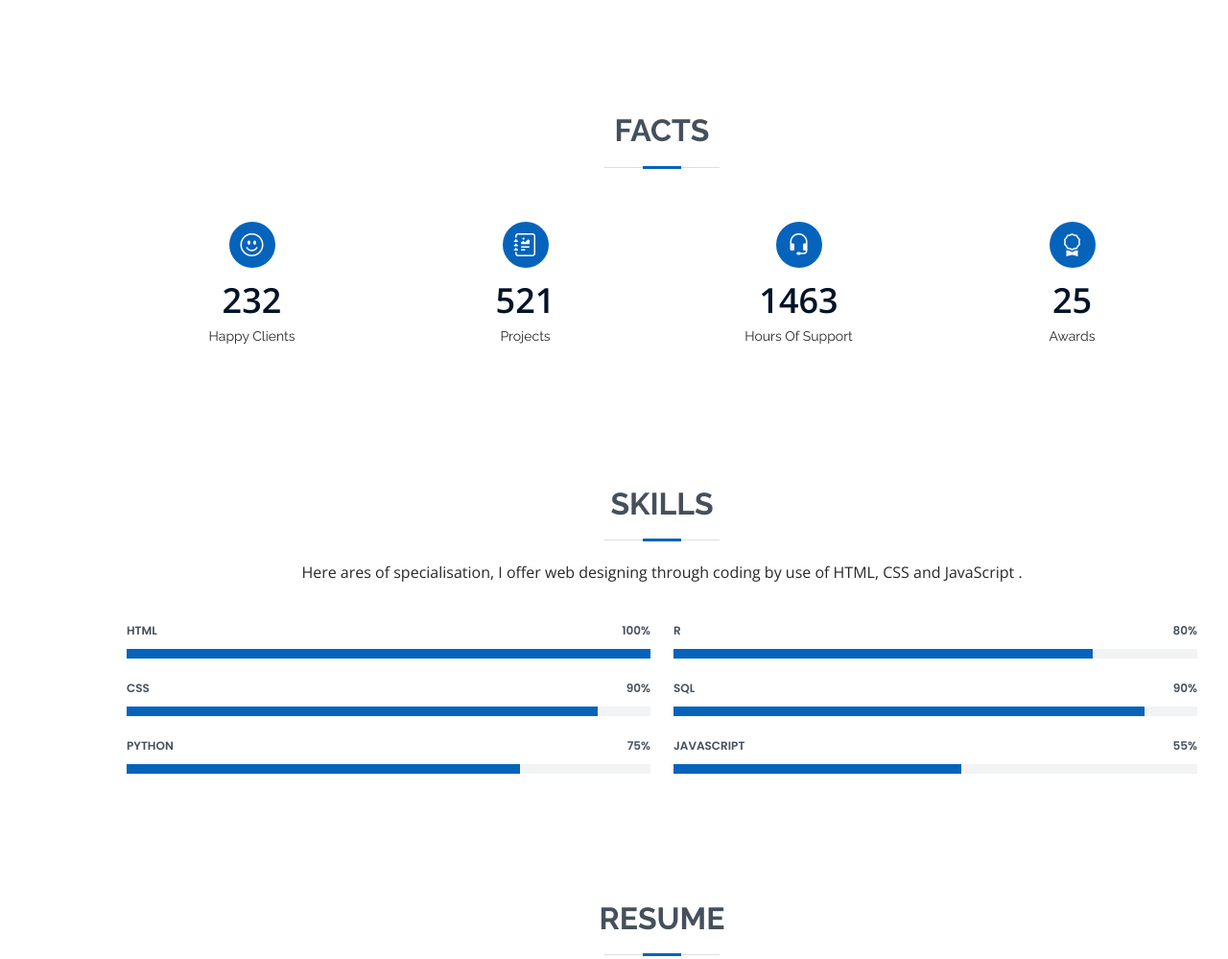
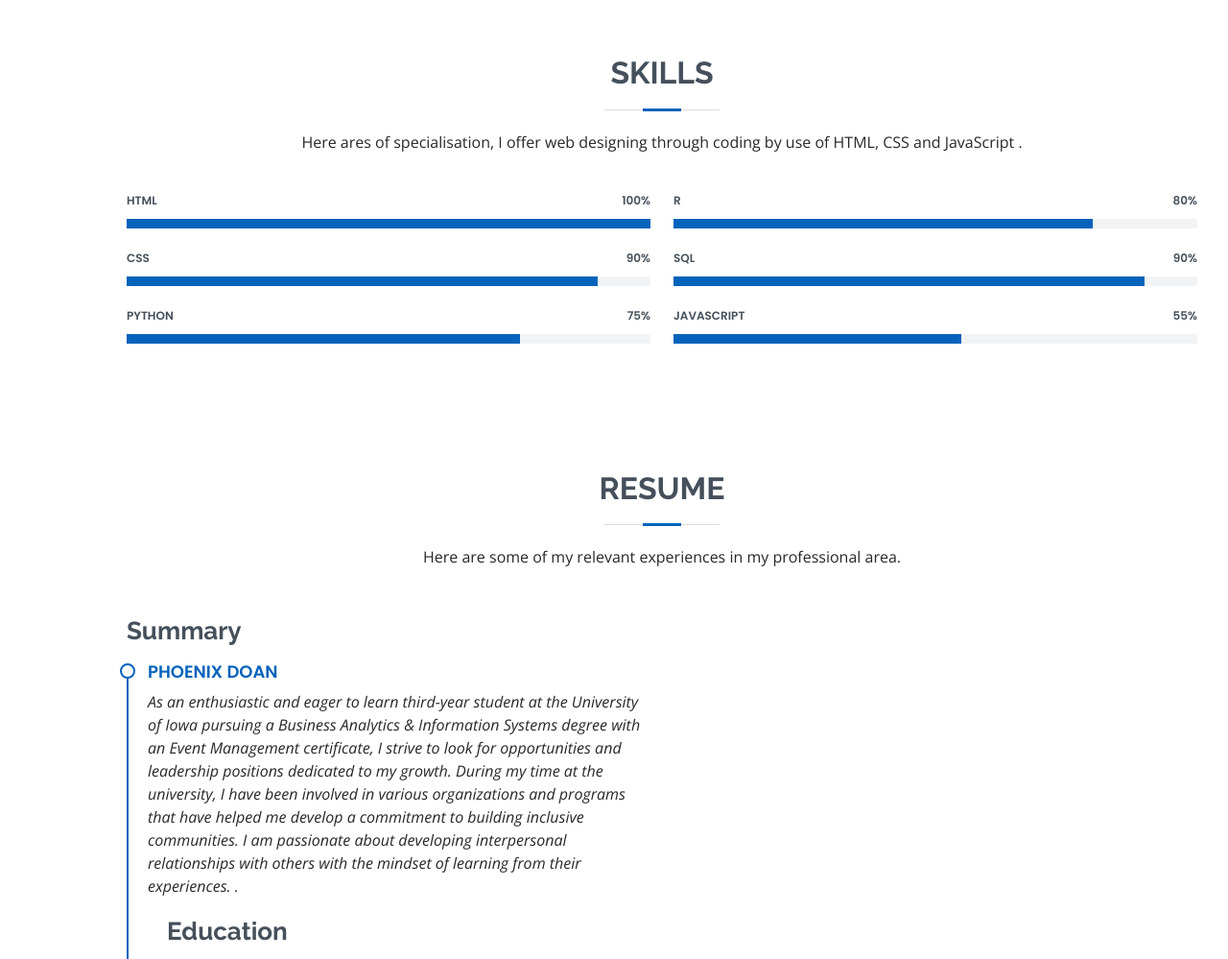
Before and after one commit to phoenixdoan/Personal-Website, a plain HTML site: page src/index.html in a window 1280 px wide. Shown: the part 1437-2436 px from the top of the page at 96% size. Drawn offline with nearby package versions, Linux system fonts and the light colour scheme.

Commit message:
Update index.html

```diff
--- a/src/index.html
+++ b/src/index.html
@@ -5,7 +5,7 @@
   <meta charset="utf-8">
   <meta content="width=device-width, initial-scale=1.0" name="viewport">
 
-  <title>My Portfolio - Index</title>
+  <title>My Portfolio - Home</title>
   <meta content="" name="description">
   <meta content="" name="keywords">
 
@@ -60,7 +60,7 @@
   <section id="hero" class="d-flex flex-column justify-content-center">
     <div class="container" data-aos="zoom-in" data-aos-delay="100">
       <h1>Phoenix Doan</h1>
-      <p>I'm <span class="typed" data-typed-items="Designer, Developer, Photographer, Writer"></span></p>
+      <p>I'm <span class="typed" data-typed-items="Designer, Developer, Systems Analyst"></span></p>
       <div class="social-links">
         <a href="https://github.com/phoenixdoan" class="GitHub"><i class="bx bxl-github"></i></a>
         <a href="http://www.linkedin.com/in/phoenixdoan" class="linkedin"><i class="bx bxl-linkedin"></i></a>
@@ -111,55 +111,6 @@
         </div>
 
       </div>
-    </section><!-- End About Section -->
-
-    <!-- ======= Facts Section ======= -->
-    <section id="facts" class="facts">
-      <div class="container" data-aos="fade-up">
-
-        <div class="section-title">
-          <h2>Facts</h2>
-          <pCheck out here what we are known for, we never fail our clients because a custoner is always right.</p>
-        </div>
-
-        <div class="row">
-
-          <div class="col-lg-3 col-md-6">
-            <div class="count-box">
-              <i class="bi bi-emoji-smile"></i>
-              <span data-purecounter-start="0" data-purecounter-end="232" data-purecounter-duration="1" class="purecounter"></span>
-              <p>Happy Clients</p>
-            </div>
-          </div>
-
-          <div class="col-lg-3 col-md-6 mt-5 mt-md-0">
-            <div class="count-box">
-              <i class="bi bi-journal-richtext"></i>
-              <span data-purecounter-start="0" data-purecounter-end="521" data-purecounter-duration="1" class="purecounter"></span>
-              <p>Projects</p>
-            </div>
-          </div>
-
-          <div class="col-lg-3 col-md-6 mt-5 mt-lg-0">
-            <div class="count-box">
-              <i class="bi bi-headset"></i>
-              <span data-purecounter-start="0" data-purecounter-end="1463" data-purecounter-duration="1" class="purecounter"></span>
-              <p>Hours Of Support</p>
-            </div>
-          </div>
-
-          <div class="col-lg-3 col-md-6 mt-5 mt-lg-0">
-            <div class="count-box">
-              <i class="bi bi-award"></i>
-              <span data-purecounter-start="0" data-purecounter-end="25" data-purecounter-duration="1" class="purecounter"></span>
-              <p>Awards</p>
-            </div>
-          </div>
-
-        </div>
-
-      </div>
-    </section><!-- End Facts Section -->
 
     <!-- ======= Skills Section ======= -->
     <section id="skills" class="skills section-bg">
@@ -238,16 +189,12 @@
 
         <div class="row">
           <div class="col-lg-6">
-            <h3 class="resume-title">Sumary</h3>
+            <h3 class="resume-title">Summary</h3>
             <div class="resume-item pb-0">
               <h4>Phoenix Doan</h4>
-              <p><em>Innovative and deadline-driven Graphic Designer with 3+ years of experience designing and developing user-centered digital/print marketing material from initial concept to final, polished deliverable.</em></p>
+              <p><em>As an enthusiastic and eager to learn third-year student at the University of Iowa pursuing a Business Analytics & Information Systems degree with an Event Management certificate, I strive to look for opportunities and leadership positions dedicated to my growth. During my time at the university, I have been involved in various organizations and programs that have helped me develop a commitment to building inclusive communities. I am passionate about developing interpersonal relationships with others with the mindset of learning from their experiences. .</em></p>
               <ul>
-                <li>Portland par 127,Orlando, FL</li>
-                <li>(123) 456-7891</li>
-                <li>alice.barkley@example.com</li>
-              </ul>
-            </div>
+
 
             <h3 class="resume-title">Education</h3>
             <div class="resume-item">
```
